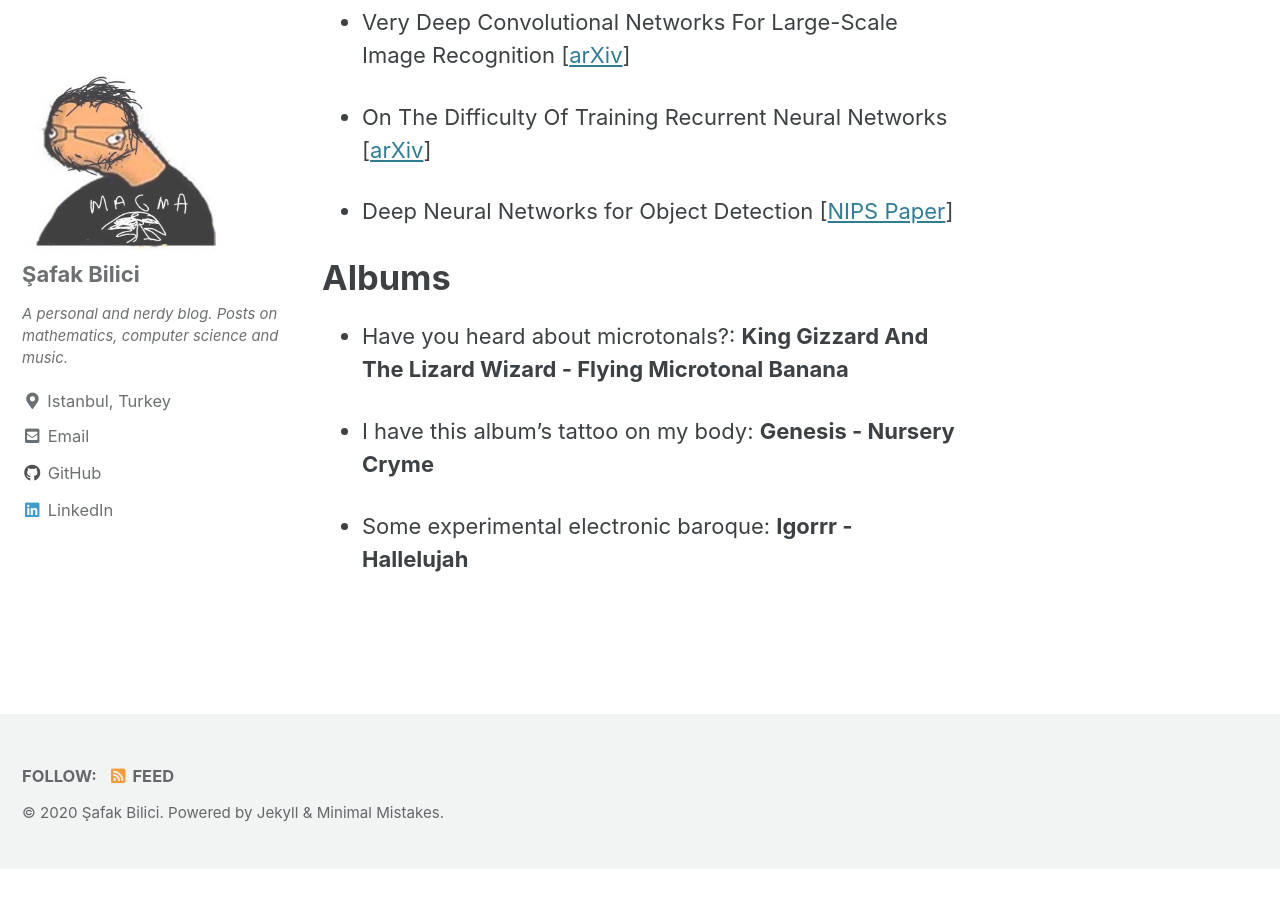
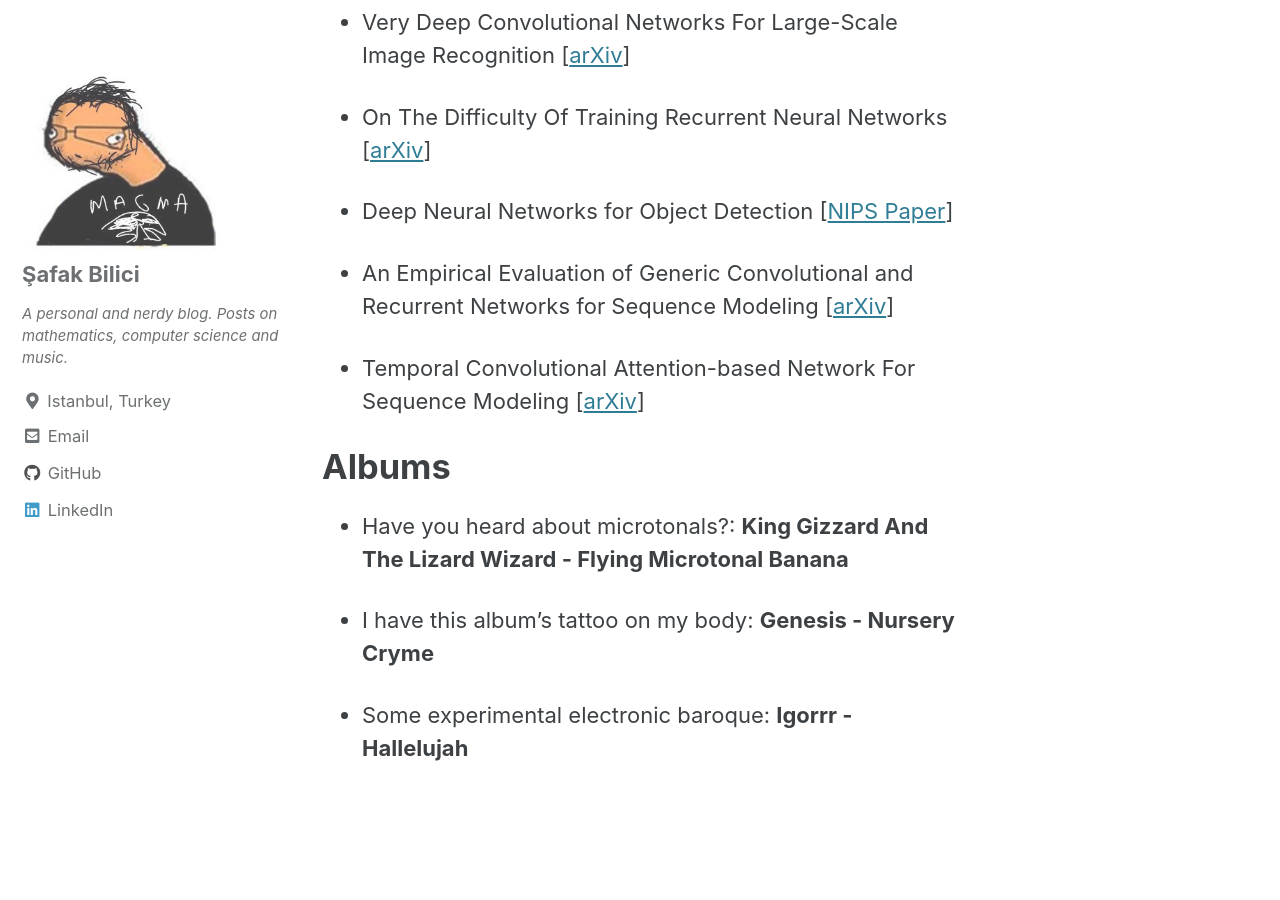
Before and after one commit to safakkbilici/safakkbilici.github.io, a Jekyll site: the page built from _pages/sources.md, in a window 1280 px wide and 900 px high, scrolled down 2751 px. Built offline with Jekyll 4.4.1, drawn with Linux system fonts in a browser that asks for light colours; cached includes are drawn as plain includes; before the commit the page ends 3620 px from its top, so only the background shows below that.

Commit message:
inzva papers added

```diff
--- a/_pages/sources.md
+++ b/_pages/sources.md
@@ -52,6 +52,10 @@
 
 - Deep Neural Networks for Object Detection [[NIPS Paper](https://papers.nips.cc/paper/5207-deep-neural-networks-for-object-detection.pdf)]
 
+- An Empirical Evaluation of Generic Convolutional and Recurrent Networks for Sequence Modeling [[arXiv](https://arxiv.org/pdf/1803.01271.pdf)]
+
+- Temporal Convolutional Attention-based Network For Sequence Modeling [[arXiv](https://arxiv.org/pdf/2002.12530.pdf)]
+
 
 # Albums
 
```
